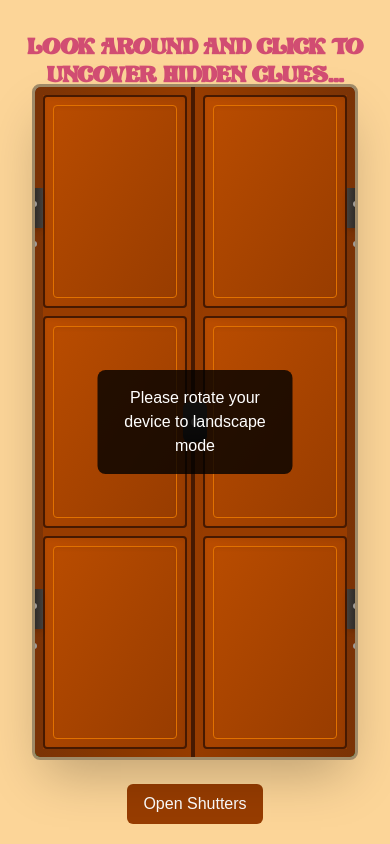
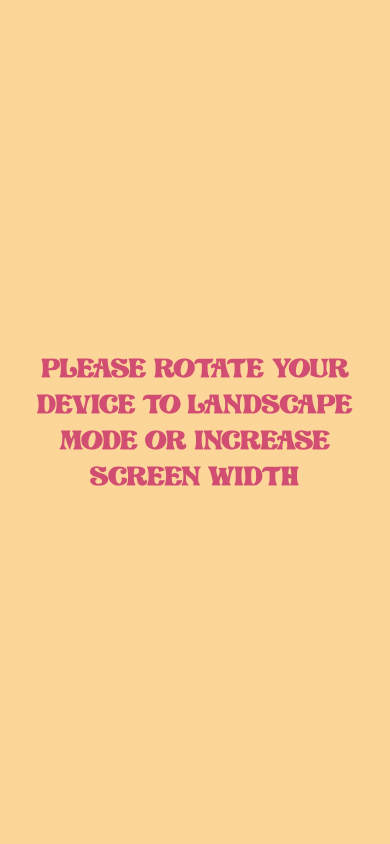
Before and after one commit to kartikeyegupta/ldocartistreveal, a Next.js app: page /hint in a window 390 px wide. Built offline with nearby package versions, Linux system fonts and the light colour scheme.

Commit message:
phone UI?

```diff
--- a/app/globals.css
+++ b/app/globals.css
@@ -47,39 +47,29 @@ body {
 }
 
 /* Mobile rotation styles */
+.mobile-rotate-container {
+  width: 100%;
+  height: 100vh;
+  position: relative;
+}
+
 @media screen and (max-width: 768px) and (orientation: portrait) {
-  .mobile-rotate-container {
-    transform: rotate(90deg);
-    transform-origin: center center;
-    width: 100vh;
-    height: 100vw;
+  .mobile-rotate-container::before {
+    content: "Please rotate your device to landscape mode or increase screen width";
     position: fixed;
     top: 0;
     left: 0;
-  }
-
-  body::before {
-    content: "Please rotate your device to landscape mode";
-    position: fixed;
-    top: 50%;
-    left: 50%;
-    transform: translate(-50%, -50%);
-    background: rgba(0, 0, 0, 0.8);
-    color: white;
-    padding: 1rem;
-    border-radius: 0.5rem;
+    width: 100%;
+    height: 100%;
+    background: #fcd598;
+    display: flex;
+    align-items: center;
+    justify-content: center;
+    text-align: center;
+    padding: 20px;
     z-index: 9999;
-    text-align: center;
-    font-family: Arial, sans-serif;
+    font-size: 1.5rem;
+    color: #d14d72;
+    font-family: 'Lovecraft', sans-serif;
   }
 }
-
-@media screen and (max-width: 768px) and (orientation: landscape) {
-  .mobile-rotate-container {
-    transform: none;
-  }
-
-  body::before {
-    display: none;
-  }
-}
--- a/app/hint/page.tsx
+++ b/app/hint/page.tsx
@@ -4,13 +4,15 @@ import WindowShutters from '../open-window';
 export default function Home() {
   return (
     <main>
-      <div className="relative min-h-screen bg-[#fcd598]">
-        <div className="absolute top-4 left-0 right-0 text-center font-bold text-[#d14d72] text-xl z-20 p-4 font-['Lovecraft']">
-          Look around and click to uncover hidden clues...
+      <div className="mobile-rotate-container">
+        <div className="relative min-h-screen bg-[#fcd598]">
+          <div className="absolute top-4 left-0 right-0 text-center font-bold text-[#d14d72] text-xl z-20 p-4 font-['Lovecraft'] mb-[5%]">
+            Look around and click to uncover hidden clues...
+          </div>
+
+          {/* Only showing the window shutters component */}
+          <WindowShutters/>
         </div>
-
-        {/* Only showing the window shutters component */}
-        <WindowShutters/>
       </div>
     </main>
   );
--- a/app/page.tsx
+++ b/app/page.tsx
@@ -45,7 +45,7 @@ export default function Home() {
     // Show overlay after 3 seconds
     const timer = setTimeout(() => {
       setShowOverlay(true);
-    }, 3000);
+    }, 1500);
 
     return () => clearTimeout(timer);
   }, []);
@@ -101,7 +101,7 @@ export default function Home() {
             </div>
             <button
               onClick={() => router.push('/hint')}
-              className="hidden md:block mt-8 px-8 py-4 text-[4vw] md:text-[3vw] font-[family-name:var(--font-love-craft)] text-[#ef959e] border-4 border-[#ef959e] hover:bg-[#ef959e] hover:text-[#fcd598] transition-colors rounded-lg"
+              className="block mt-8 px-8 py-4 text-[4vw] md:text-[3vw] font-[family-name:var(--font-love-craft)] text-[#ef959e] border-4 border-[#ef959e] hover:bg-[#ef959e] hover:text-[#fcd598] transition-colors rounded-lg"
             >
               ?????
             </button>
```
